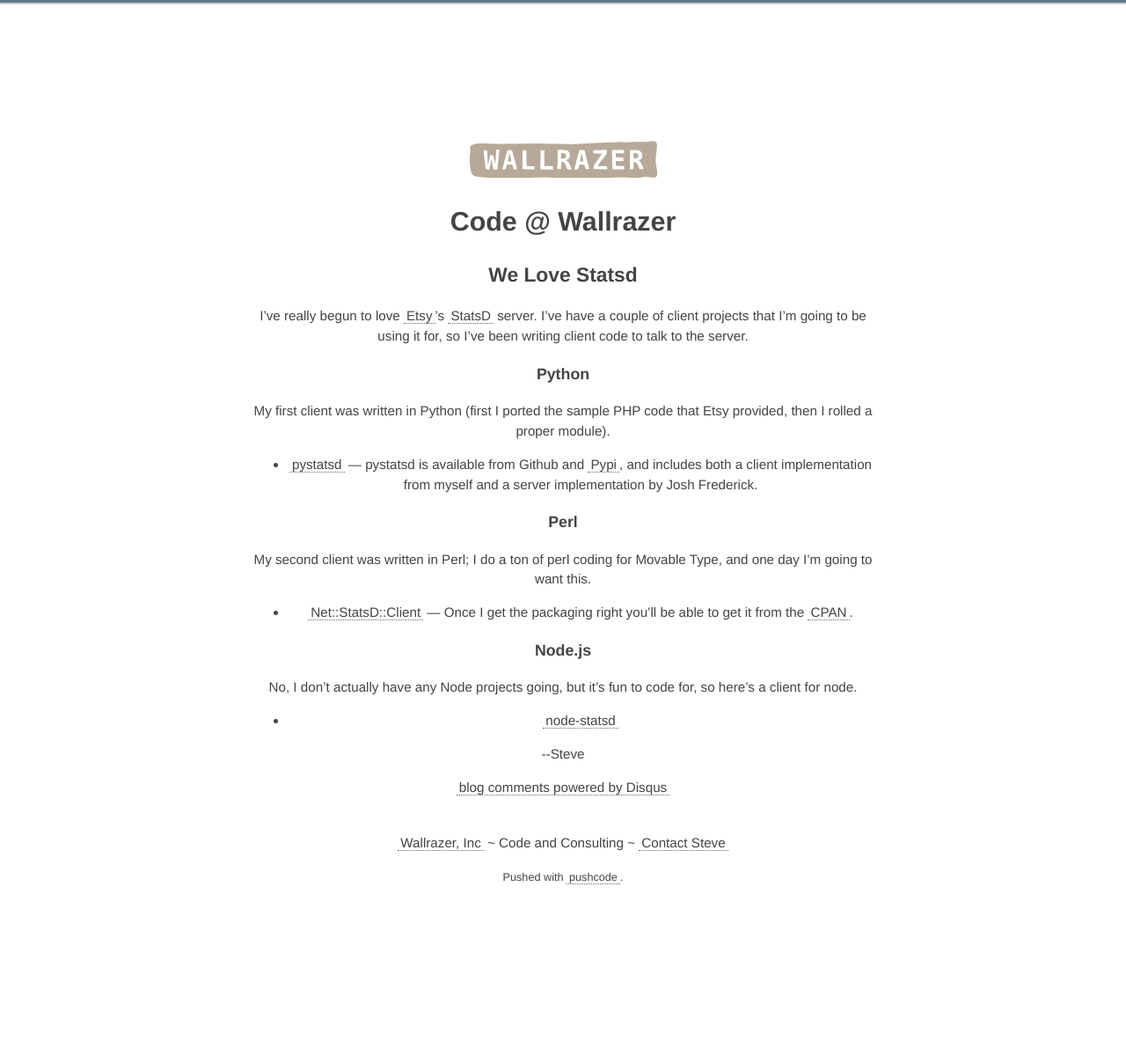
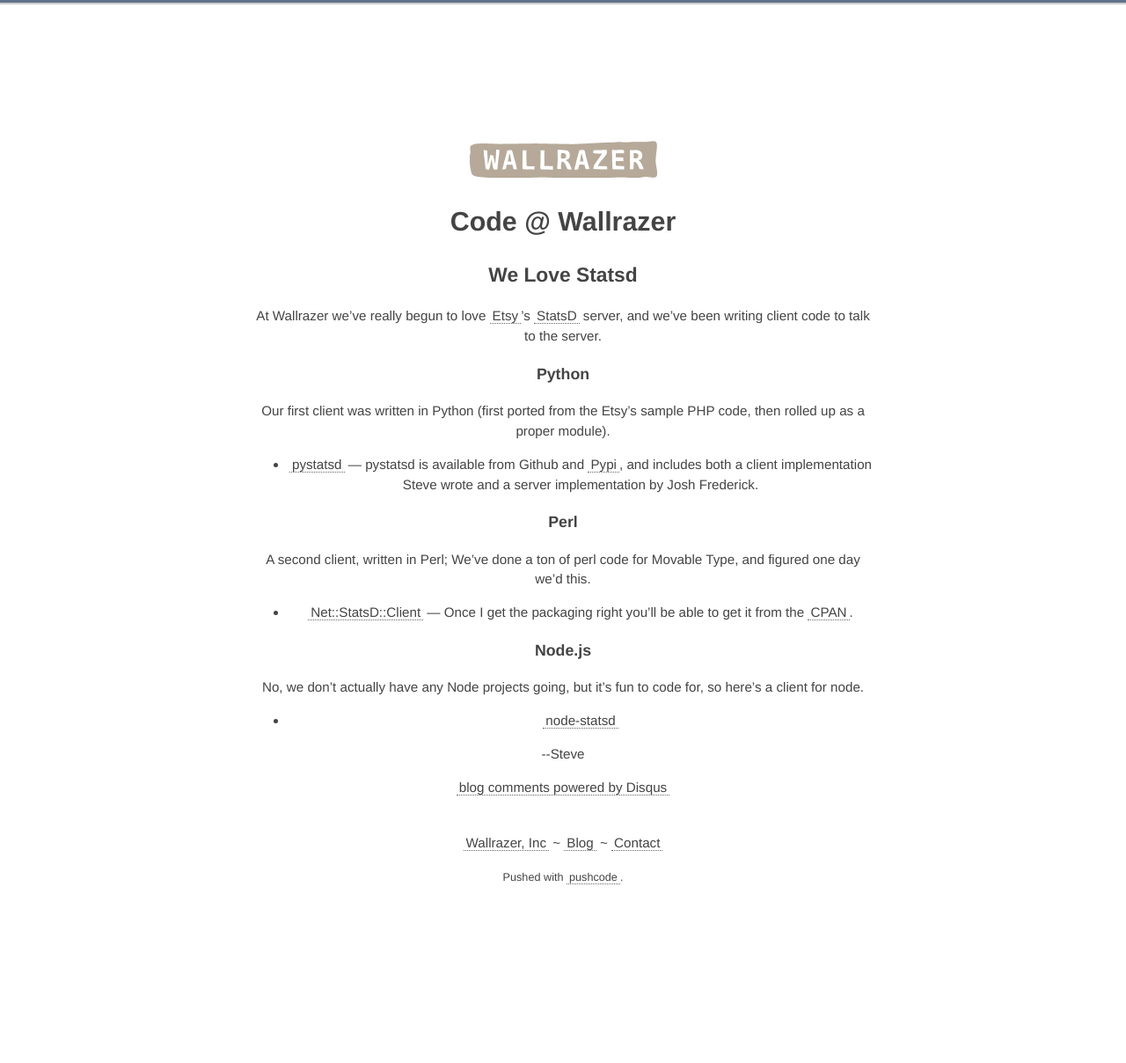
Before and after one commit to sivy/wallrazer.com, a Jekyll site: the page built from code.markdown, in a window 1280 px wide. Shown: the whole page at 88% size. Built offline with Jekyll 4.4.1, drawn with Linux system fonts in a browser that asks for light colours; comment, search, counter and statistics services are not loaded.

Commit message:
update blog template, footer. Add new contact page.

```diff
--- a/_includes/footer.html
+++ b/_includes/footer.html
@@ -1,3 +1,2 @@
-<p class="copy"><a href="http://www.wallrazer.com/">Wallrazer, Inc</a> ~ Code and Consulting ~ <a href="mailto:steve@wallrazer.com">Contact Steve</a></p>
+<p class="copy"><a href="http://www.wallrazer.com/">Wallrazer, Inc</a> ~ <a href="/blog.html">Blog</a> ~ <a href="/contact.html">Contact</a></p>
 <p><small>Pushed with <a href="http://pushco.de">pushcode</a>.</small></p>
-<!-- oh god this is getting tiring -->
--- a/blog.markdown
+++ b/blog.markdown
@@ -1,14 +1,14 @@
 ---
 layout: blog
-title: Blog ~ Wallrazer, Inc ~ Code and Consulting
+title: Blog ~ Wallrazer ~ Code and Consulting
 ---
 
 # Blog
 
 {% for post in site.posts limit:10 %}
-## {{ post.title }}
+## <a href="{{ post.url }}">{{ post.title }}</a>
 <div class="content">
-	{{ content }}
+	{{ post.content }}
 	<p class='meta'>published <a href="{{ post.url }}">{{ post.date | date: "%Y/%m/%d" }}</a></p>
 </div>
 {% endfor %}
--- a/code.markdown
+++ b/code.markdown
@@ -5,22 +5,22 @@ title: Code @ Wallrazer
 
 ## We Love Statsd
 
-I've really begun to love [Etsy](http://www.etsy.com)'s [StatsD](https://github.com/etsy/statsd) server. I've have a couple of client projects that I'm going to be using it for, so I've been writing client code to talk to the server.
+At Wallrazer we've really begun to love [Etsy](http://www.etsy.com)'s [StatsD](https://github.com/etsy/statsd) server, and we've been writing client code to talk to the server.
 
 ### Python
 
-My first client was written in Python (first I ported the sample PHP code that Etsy provided, then I rolled a proper module).
+Our first client was written in Python (first ported from the Etsy's sample PHP code, then rolled up as a proper module).
 
-* [pystatsd](https://github.com/sivy/py-statsd) &mdash; pystatsd is available from Github and [Pypi](pypi.python.org/pypi/pystatsd/), and includes both a client implementation from myself and a server implementation by Josh Frederick.
+* [pystatsd](https://github.com/sivy/py-statsd) &mdash; pystatsd is available from Github and [Pypi](pypi.python.org/pypi/pystatsd/), and includes both a client implementation Steve wrote and a server implementation by Josh Frederick.
 
 ### Perl
 
-My second client was written in Perl; I do a ton of perl coding for Movable Type, and one day I'm going to want this.
+A second client, written in Perl; We've done a ton of perl code for Movable Type, and figured one day we'd this.
 
 * [Net::StatsD::Client](https://github.com/sivy/statsd-client) &mdash; Once I get the packaging right you'll be able to get it from the [CPAN](http://cpan.org).
 
 ### Node.js
 
-No, I don't actually have any Node projects going, but it's fun to code for, so here's a client for node.
+No, we don't actually have any Node projects going, but it's fun to code for, so here's a client for node.
 
 * [node-statsd](https://github.com/sivy/node-statsd)
--- a/index.markdown
+++ b/index.markdown
@@ -39,4 +39,4 @@ title: Wallrazer, Inc ~ Code and Consulting
 	</li>
 </ul>
 <br style="clear:both"/>
-<p class="copy subhead">a fixing-problems company.</p>
+<p class="copy subhead">Don't get in the way, make a way.</p>
```
Also changed, not shown: contact.markdown (added, +35 -0 lines).
